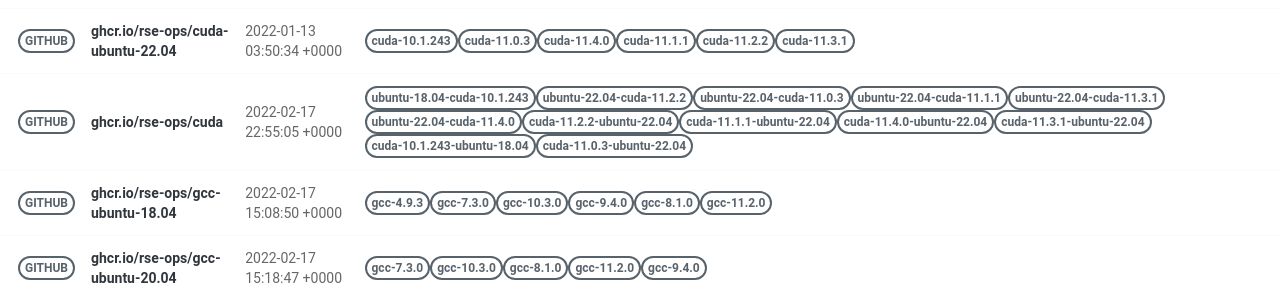
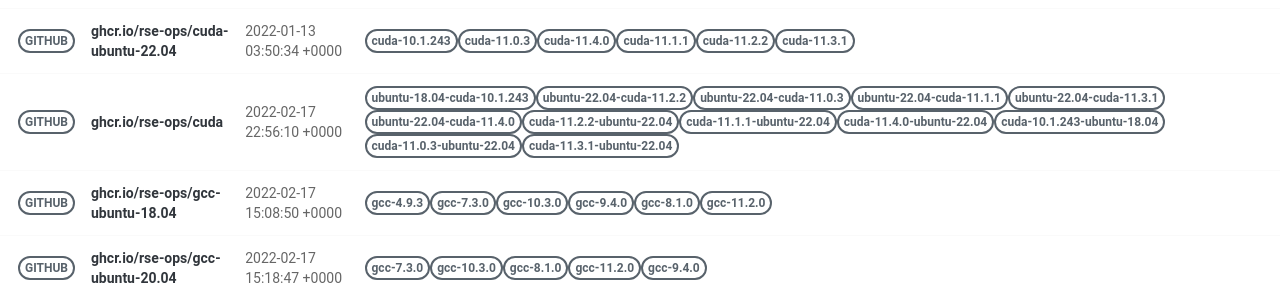
Before and after one commit to rse-ops/docker-images, a Jekyll site: the page built from pages/index.md, in a window 1280 px wide. Shown: the part 421-721 px from the top of the page. Built offline with Jekyll 4.4.1, drawn with Linux system fonts in a browser that asks for light colours; nearby versions of some CDN libraries.

Commit message:
Automated push to update library 2022-02-17

```diff
--- a/_library/ghcr.io-rse-ops-cuda.md
+++ b/_library/ghcr.io-rse-ops-cuda.md
@@ -1,7 +1,7 @@
 ---
 layout: container
 name: ghcr.io/rse-ops/cuda
-updated_at: 2022-02-17 22:55:05.776249
+updated_at: 2022-02-17 22:56:10.473037
 
 
 container_url: https://github.com/orgs/rse-ops/packages/container/package/cuda
@@ -33,14 +33,14 @@ versions:
  - tag: cuda-11.4.0-ubuntu-22.04
    dockerfile: https://github.com/rse-ops/docker-images/blob/main/ubuntu/cuda/Dockerfile
    manifest: https://crane.ggcr.dev/manifest/ghcr.io/rse-ops/cuda:cuda-11.4.0-ubuntu-22.04
- - tag: cuda-11.3.1-ubuntu-22.04
-   dockerfile: https://github.com/rse-ops/docker-images/blob/main/ubuntu/cuda/Dockerfile
-   manifest: https://crane.ggcr.dev/manifest/ghcr.io/rse-ops/cuda:cuda-11.3.1-ubuntu-22.04
  - tag: cuda-10.1.243-ubuntu-18.04
    dockerfile: https://github.com/rse-ops/docker-images/blob/main/ubuntu/cuda/Dockerfile
    manifest: https://crane.ggcr.dev/manifest/ghcr.io/rse-ops/cuda:cuda-10.1.243-ubuntu-18.04
  - tag: cuda-11.0.3-ubuntu-22.04
    dockerfile: https://github.com/rse-ops/docker-images/blob/main/ubuntu/cuda/Dockerfile
    manifest: https://crane.ggcr.dev/manifest/ghcr.io/rse-ops/cuda:cuda-11.0.3-ubuntu-22.04
+ - tag: cuda-11.3.1-ubuntu-22.04
+   dockerfile: https://github.com/rse-ops/docker-images/blob/main/ubuntu/cuda/Dockerfile
+   manifest: https://crane.ggcr.dev/manifest/ghcr.io/rse-ops/cuda:cuda-11.3.1-ubuntu-22.04
 
 ---
```
